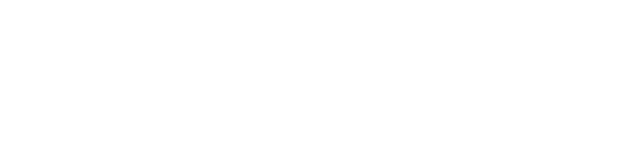
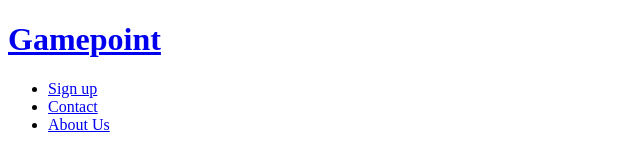
Before and after one commit to ar2189/Game-point, a plain HTML site: page index.html in a window 1280 px wide. Shown: the whole page, without its empty margins (0-640 px from the left). Drawn offline with Linux system fonts and the light colour scheme.

Commit message:
Add header sxas

```diff
--- a/index.html
+++ b/index.html
@@ -12,5 +12,39 @@
 </head>
 <body>
 
+    <header>
+
+        <a href="index.html">
+
+            <h1 id="logo">Gamepoint</h1>
+
+        </a>
+
+        <nav id="menu">
+
+            <ul>
+
+                <li>
+
+                    <a href="#subscribe">Sign up</a>
+
+                </li>
+
+                <li>
+
+                    <a href="#contact">Contact</a>
+
+                </li>
+
+                <li>
+
+                    <a href="#about">About Us</a>
+
+                </li>
+
+            </ul>
+        </nav>
+    </header>
+
 </body>
 </html>
```
